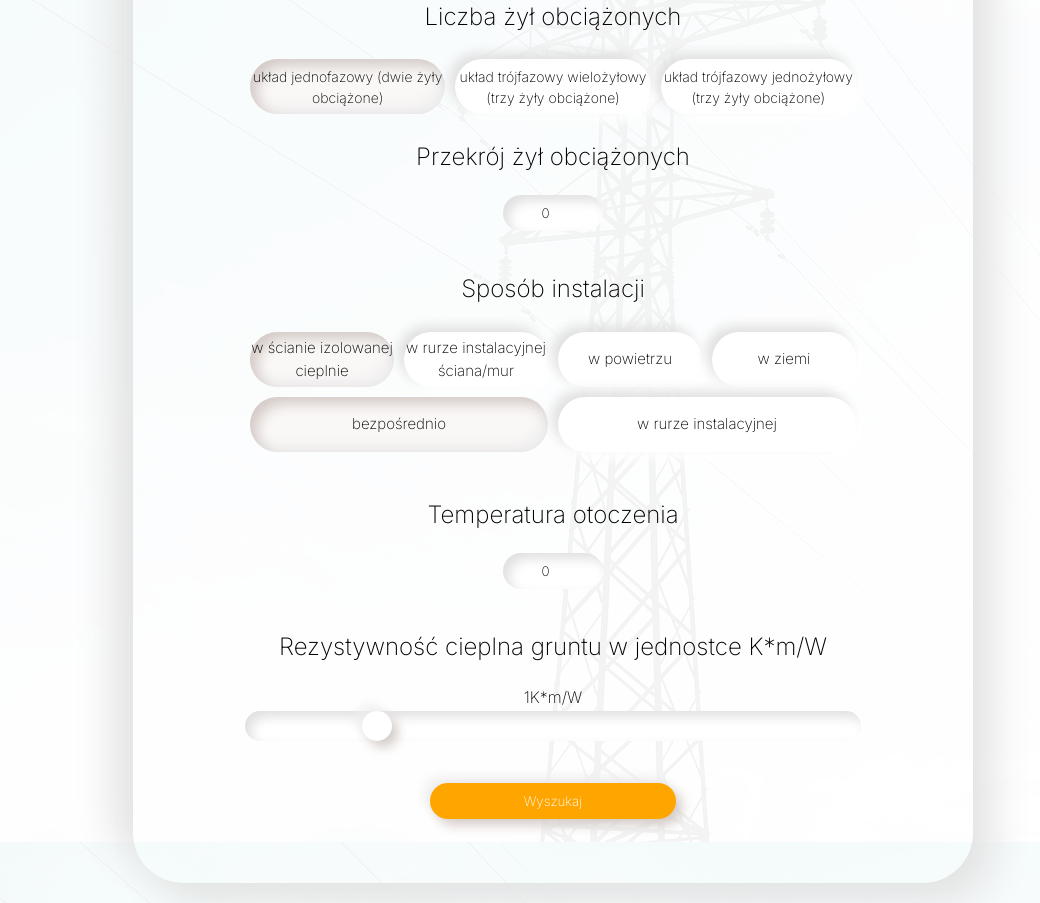
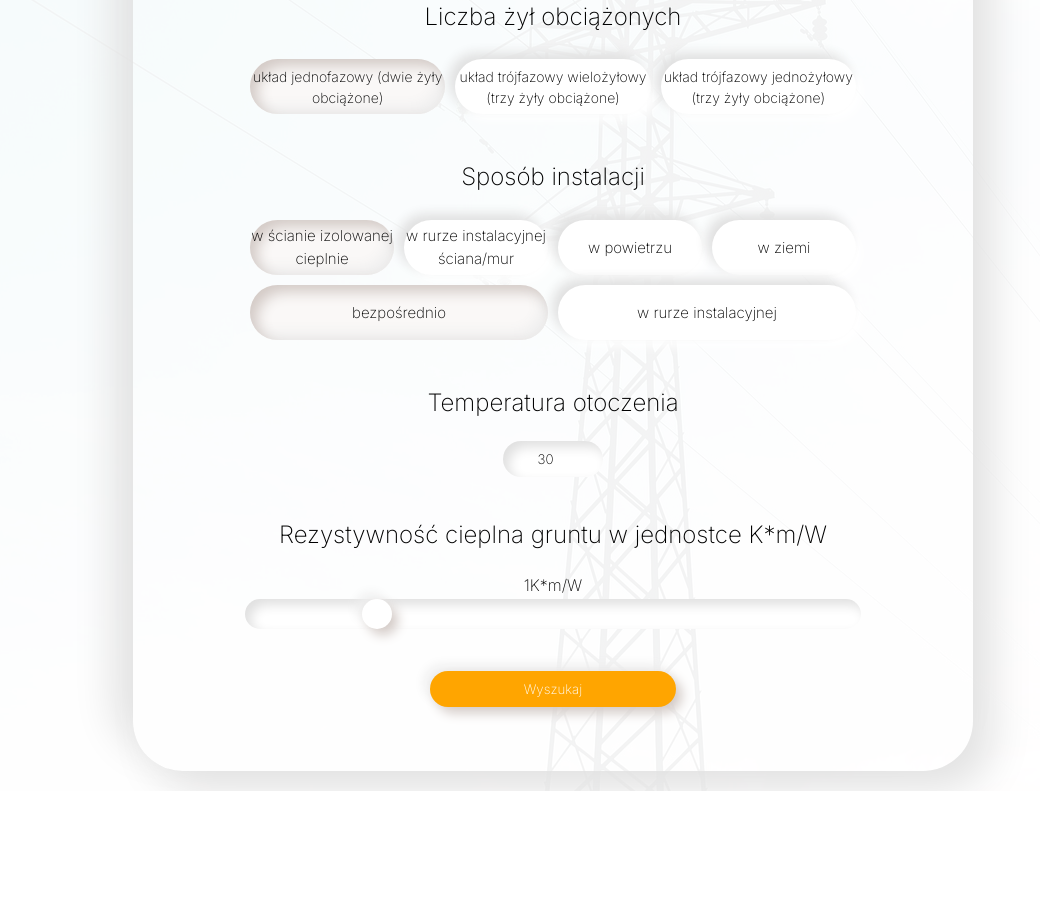
Before and after one commit to m60mor/hackaton-frontend, a React (Vite) app: page / in a window 1280 px wide. Shown: the part 480-1383 px from the top of the page, without its empty margins (87-1127 px from the left). After the commit the page ends 1271 px from the top, so only its background shows below. Built offline with nearby package versions, Linux system fonts and the light colour scheme.

Commit message:
Adding reference temperature

```diff
--- a/src/components/Temperatura/Temperatura.tsx
+++ b/src/components/Temperatura/Temperatura.tsx
@@ -1,14 +1,15 @@
 import { ChangeEvent, ReactElement, useState } from 'react';
 interface Iprops {
   handleDataChange: (value: string | number, index: number) => void,
-  dataArray: (string | number)[]
+  dataArray: (string | number)[],
+  refTemp: number
 }
 export default function Temperatura({
   handleDataChange,
-  dataArray
+  dataArray,
+  refTemp
 }: Iprops): ReactElement {
   const [temperatura, setTemperatura] = useState<number>(0);
-
   function handleTemperaturaChange(event: ChangeEvent<HTMLInputElement>): void {
     setTemperatura(Number(event.target.value));
     handleDataChange(Number(+event.target.value), 5);
@@ -18,7 +19,7 @@ export default function Temperatura({
     <div className='form-major'>
       <h2>Temperatura otoczenia</h2>
       {/* <label htmlFor="przekrój">Temperatura:</label> */}
-      <input className='input-number' type="number" id="przekrój" value={temperatura} onChange={handleTemperaturaChange} />
+      <input className='input-number' type="number" id="przekrój" value={temperatura == 0 ? refTemp : temperatura} onChange={handleTemperaturaChange} />
       {dataArray[0] === 'YKY' && temperatura > 70 && <p className='text-small'>Temperatura otoczenia nie może być większa niż 70°C dla metalu YKY</p>}
       {dataArray[0] === 'YKXS' && temperatura > 90 && <p className='text-small'>Temperatura otoczenia nie może być większa niż 90°C dla metalu YKXS</p>}
       {dataArray[0] === 'YAKXS' && temperatura > 90 && <p className='text-small'>Temperatura otoczenia nie może być większa niż 90°C dla metalu YAKXS</p>}
--- a/src/components/Żyły/Żyły.tsx
+++ b/src/components/Żyły/Żyły.tsx
@@ -37,9 +37,6 @@ export default function Żyły({
           </div>
       ))}
     </div>
-    <h2>Przekrój żył obciążonych</h2>
-    <label htmlFor="przekrój"></label>
-    <input className="input-number" type="number" id='przekrój' value={przekrój} onChange={handleTextareaChange}/>
 </div>
   )
 }
--- a/src/pages/homepage/Homepage.tsx
+++ b/src/pages/homepage/Homepage.tsx
@@ -6,16 +6,32 @@ import Żyły from '../../components/Żyły/Żyły';
 import Instalacja from '../../components/Instalacja/Instalacja';
 import Temperatura from '../../components/Temperatura/Temperatura';
 import Rezystencja from '../../components/Rezystencja/Rezystencja';
-import { useState } from 'react';
+import { useState, useEffect } from 'react';
 import ShowResults from '../../components/ShowResults/ShowResults';
 
 export default function Homepage() {
+    useEffect(() => {
+        if (dataArray[4] == "D1" || dataArray[4] == "D2") {
+            setRefTemp(20)
+        }
+        else {
+            setRefTemp(30)
+        }
+    })
+
     const [IsCalculated, setIsCalculated] = useState<Boolean>(false)
     const [data, setData] = useState<(string | number)[]>(['YDY', 'a', 'a', 0, 'A1', 0, 0.5])
     const [dataArray, setDataArray] = useState<(string | number)[]>(['YDY', 'a', 'a', 0, 'A1', 0, 0.5]);
+    const [refTemp, setRefTemp] = useState<number>(0);
     async function handleSubmit(event: React.FormEvent<HTMLFormElement>) {
         event.preventDefault();
         setIsCalculated(true)
+        let metalType = "a"
+        if (dataArray[0] =="YAKXS") {
+            metalType = "b"
+        }
+        console.log(metalType)
+
         const newData = await (await fetch('http://ec2-54-227-117-32.compute-1.amazonaws.com:8080/filter-cables',
         {
             method: "POST",
@@ -23,7 +39,7 @@ export default function Homepage() {
                 'Content-Type': 'application/json',
             },
             body: JSON.stringify({
-                "material": "a",
+                "material": metalType,
                 "isolation": dataArray[1],
                 "coresLoaded": dataArray[2],
                 "typeOfInstalation": dataArray[4].toString(),
@@ -49,8 +65,8 @@ export default function Homepage() {
                 <RodzajMetalu handleDataChange={handleDataChange}/>
                 <Izolacja handleDataChange={handleDataChange}/>
                 <Żyły handleDataChange={handleDataChange}/>
-                <Instalacja handleDataChange={handleDataChange} dataArray={data}/>
-                <Temperatura handleDataChange={handleDataChange} dataArray={data}/>
+                <Instalacja handleDataChange={handleDataChange} dataArray={dataArray}/>
+                <Temperatura handleDataChange={handleDataChange} dataArray={dataArray} refTemp={refTemp}/>
                 <Rezystencja handleDataChange={handleDataChange}/>
                 <button className='form-submit' type='submit' >Wyszukaj</button>
             </form> :
```
